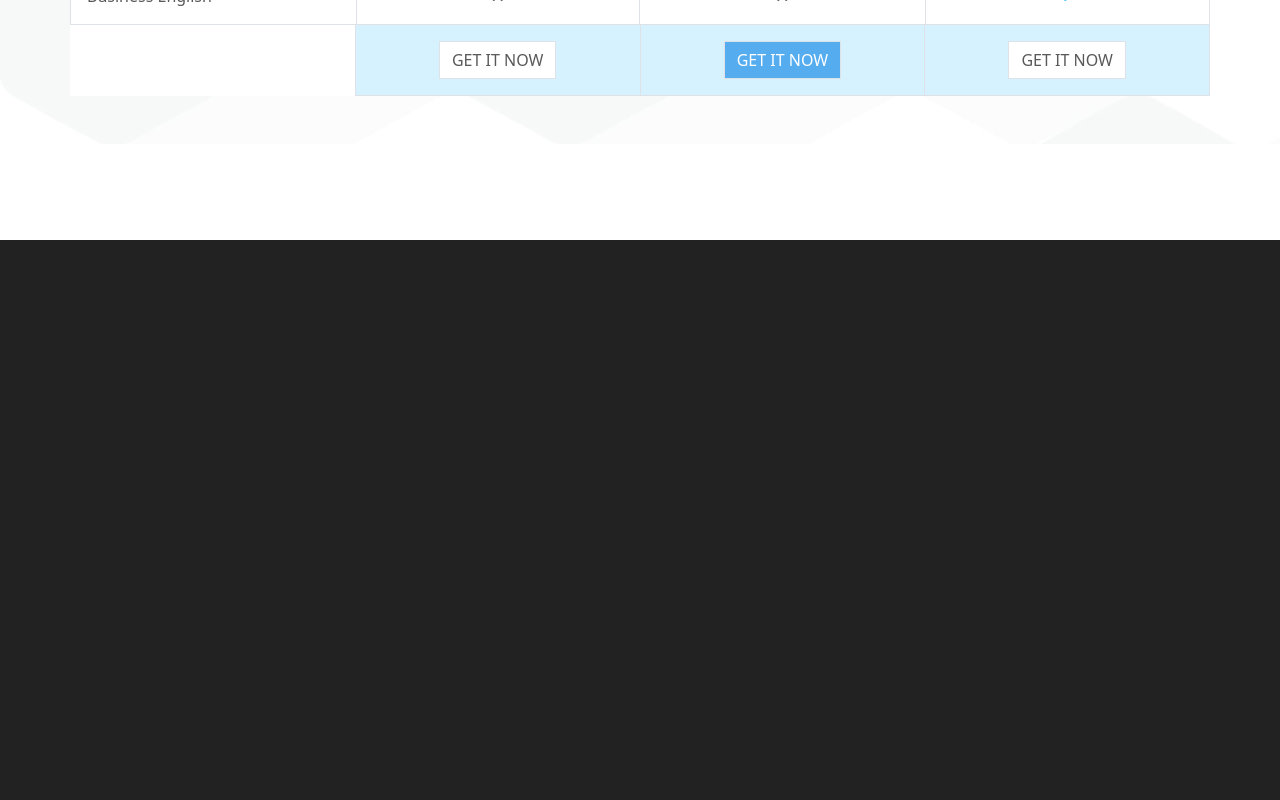
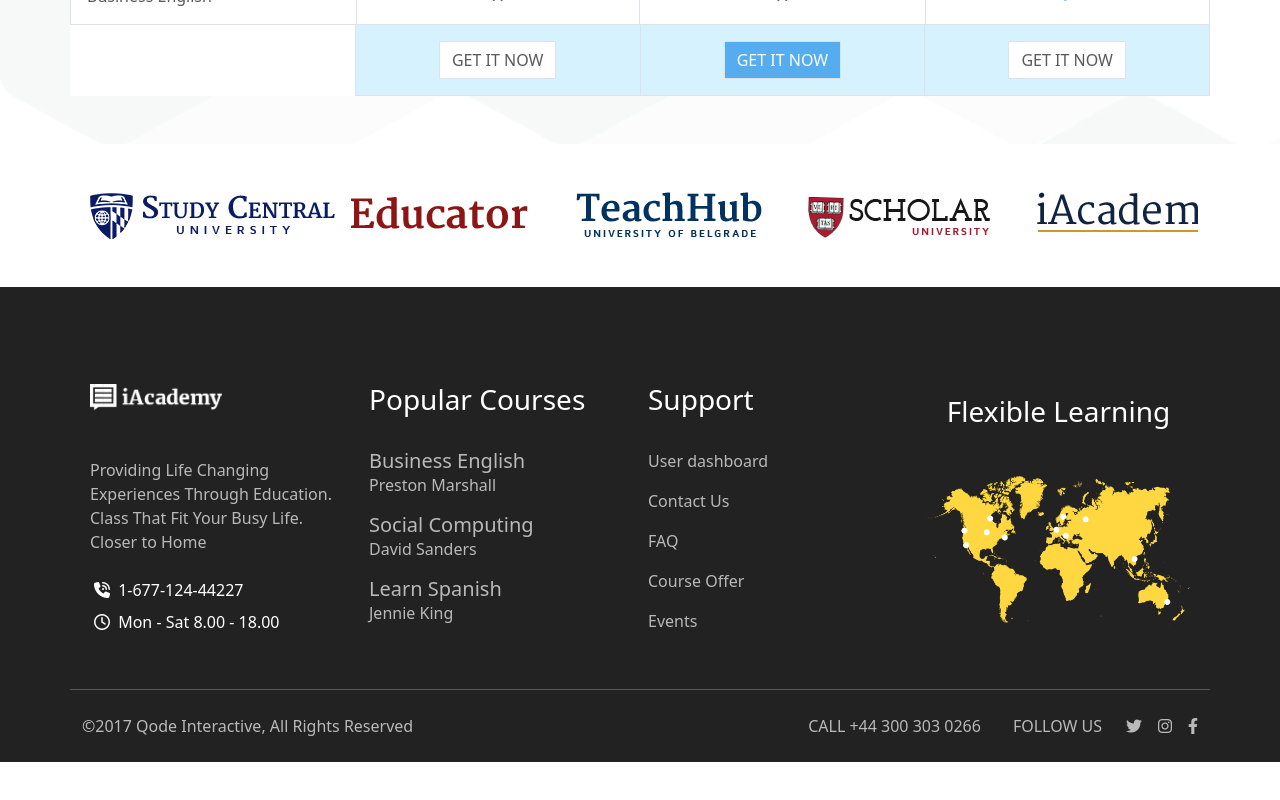
Before and after one commit to Hycarus/proj-html-vuejs, a Vue app: page / in a window 1280 px wide. Shown: the part 5620-6420 px from the top of the page. After the commit the page ends 6382 px from the top, so only its background shows below. Built offline with nearby package versions, Linux system fonts and the light colour scheme.

Commit message:
added footer

```diff
--- a/src/App.vue
+++ b/src/App.vue
@@ -137,14 +137,30 @@
       </section>
     </main>
     <footer id="footer">
-      <div class="container">
-
+      <div class="container py-5 w-100 my-border-bottom">
+        <FooterComponent />
+      </div>
+      <div class="d-flex justify-content-between align-items-center my-text-grey container py-4">
+        <div>
+          <span>&#xa9;</span>
+          <span>2017 Qode Interactive, All Rights Reserved</span>
+        </div>
+        <div class="text-uppercase">
+          <span class="px-3">Call +44 300 303 0266</span>
+          <span class="px-3">follow us</span>
+          <span>
+            <i class="fa-brands fa-twitter px-2"></i>
+            <i class="fa-brands fa-instagram px-2"></i>
+            <i class="fa-brands fa-facebook-f ps-2"></i>
+          </span>
+        </div>
       </div>
     </footer>
   </body>
 </template>
 
 <script>
+import FooterComponent from './components/FooterComponent.vue';
 import TabComponent from './components/TabComponent.vue'
 import CardSection6 from './components/CardSection6.vue';
 import { Swiper, SwiperSlide } from 'swiper/vue';
@@ -171,6 +187,7 @@ export default {
     SwiperSlide,
     CardSection6,
     TabComponent,
+    FooterComponent,
   },
   data() {
     return {
@@ -329,6 +346,9 @@ header {
 
 #footer {
   background-color: $bg_footer;
-  height: 800px;
+
+  .my-border-bottom {
+    border-bottom: 1px solid $text_dark_grey;
+  }
 }
 </style>
--- /dev/null
+++ b/src/components/FooterComponent.vue
@@ -0,0 +1,118 @@
+<template>
+    <div class="d-flex">
+        <div class="my-text-white  w-25 px-2" v-for="element in store.footerTop1">
+            <div class="py-5">
+                <img class="w-50" :src="element.img" :alt="element.title">
+            </div>
+            <p class="my-text-grey">{{ element.description }}</p>
+            <div class="py-2 hover"><i class="fa-solid fa-phone-volume px-1"></i> {{ element.telephone }}</div>
+            <div class="hover"> <i class="fa-regular fa-clock px-1"></i> {{ element.time }}</div>
+        </div>
+        <div class="my-text-white w-25 px-2" v-for="element in store.footerTop2">
+            <div class="pt-5 pb-4">
+                <h3>{{ element.title }}</h3>
+            </div>
+            <div>
+                <ul>
+                    <li v-for="item in element.submenu" class="list-unstyled py-2 my-text-grey ">
+                        <h5 class="hover">{{ item.subtitle }}</h5>
+                        <div class="hover-grey">{{ item.name }}</div>
+                    </li>
+                </ul>
+            </div>
+        </div>
+        <div class="my-text-white w-25 px-2" v-for="element in store.footerTop3">
+            <div class="pb-4 pt-5">
+                <h3>{{ element.title }}</h3>
+            </div>
+            <div>
+                <ul>
+                    <li v-for="item in element.submenu" class="list-unstyled py-2 my-text-grey hover">
+                        {{ item.subtitle }}
+                    </li>
+                </ul>
+            </div>
+        </div>
+        <div class="my-text-white w-25 px-2 d-flex flex-column align-items-center justify-content-center "
+            v-for="element in store.footerTop4">
+            <div class="py-5">
+                <h3>{{ element.title }}</h3>
+            </div>
+            <div>
+                <img class="w-100" :src="element.img" :alt="element.title">
+            </div>
+        </div>
+    </div>
+</template>
+
+<script>
+import { store } from '../data/store.js';
+export default {
+    name: 'FooterComponent',
+    data() {
+        return {
+            store,
+        }
+    }
+}
+</script>
+
+<style lang="scss" scoped>
+@use '../assets/styles/partials/_variables.scss' as *;
+
+.my-text-white {
+    color: $text_white;
+}
+
+.my-text-grey {
+    color: $text_grey;
+}
+
+.my-text-dark-grey {
+    color: $text_dark_grey;
+}
+
+.my-text-light-blue {
+    color: $text_light_blue;
+}
+
+h3,
+h5 {
+    margin: 0;
+}
+
+ul {
+    margin: 0;
+    padding: 0;
+}
+
+.hover {
+    cursor: pointer;
+
+    i {
+        transition: all 0.2s;
+
+    }
+
+    &:hover i {
+        color: $text_light_blue;
+    }
+
+    &:hover {
+        color: $text_light_blue;
+    }
+}
+
+.hover-grey {
+    cursor: pointer;
+
+    &:hover {
+        color: $text_dark_grey;
+    }
+}
+
+
+.hover img {
+    cursor: pointer;
+}
+</style>
--- a/src/data/store.js
+++ b/src/data/store.js
@@ -755,5 +755,70 @@ export const store = reactive({
             role: 'Teacher',
             description: 'Lorem ipsum oin gravida nibh vel veliauctor aliquenean sollicitudin, lorem quis bibendum auctor, nisi elit consequa',
         },
+    ],
+    sectionClient: [
+        '/images/h5-client-1.png',
+        '/images/h5-client-2.png',
+        '/images/h5-client-3.png',
+        '/images/h5-client-4.png',
+        '/images/h5-client-5.png',
+        '/images/h5-client-3.png',
+        '/images/h5-client-2.png',
+    ],
+    footerTop1: [
+        {
+            title: 'logo',
+            img: '/images/footer-logo-1.png',
+            description: 'Providing Life Changing Experiences Through Education. Class That Fit Your Busy Life. Closer to Home',
+            telephone: '1-677-124-44227',
+            time: 'Mon - Sat 8.00 - 18.00',
+        }
+    ],
+    footerTop2: [
+        {
+            title: 'Popular Courses',
+            submenu: [
+                {
+                    subtitle: 'Business English',
+                    name: 'Preston Marshall',
+                },
+                {
+                    subtitle: 'Social Computing',
+                    name: 'David Sanders',
+                },
+                {
+                    subtitle: 'Learn Spanish',
+                    name: 'Jennie King',
+                }
+            ],
+        },
+    ],
+    footerTop3: [
+        {
+            title: 'Support',
+            submenu: [
+                {
+                    subtitle: 'User dashboard',
+                },
+                {
+                    subtitle: 'Contact Us',
+                },
+                {
+                    subtitle: 'FAQ',
+                },
+                {
+                    subtitle: 'Course Offer',
+                },
+                {
+                    subtitle: 'Events',
+                }
+            ],
+        },
+    ],
+    footerTop4: [
+        {
+            title: 'Flexible Learning',
+            img: '/images/footer-img-1.png',
+        }
     ]
 })
```
